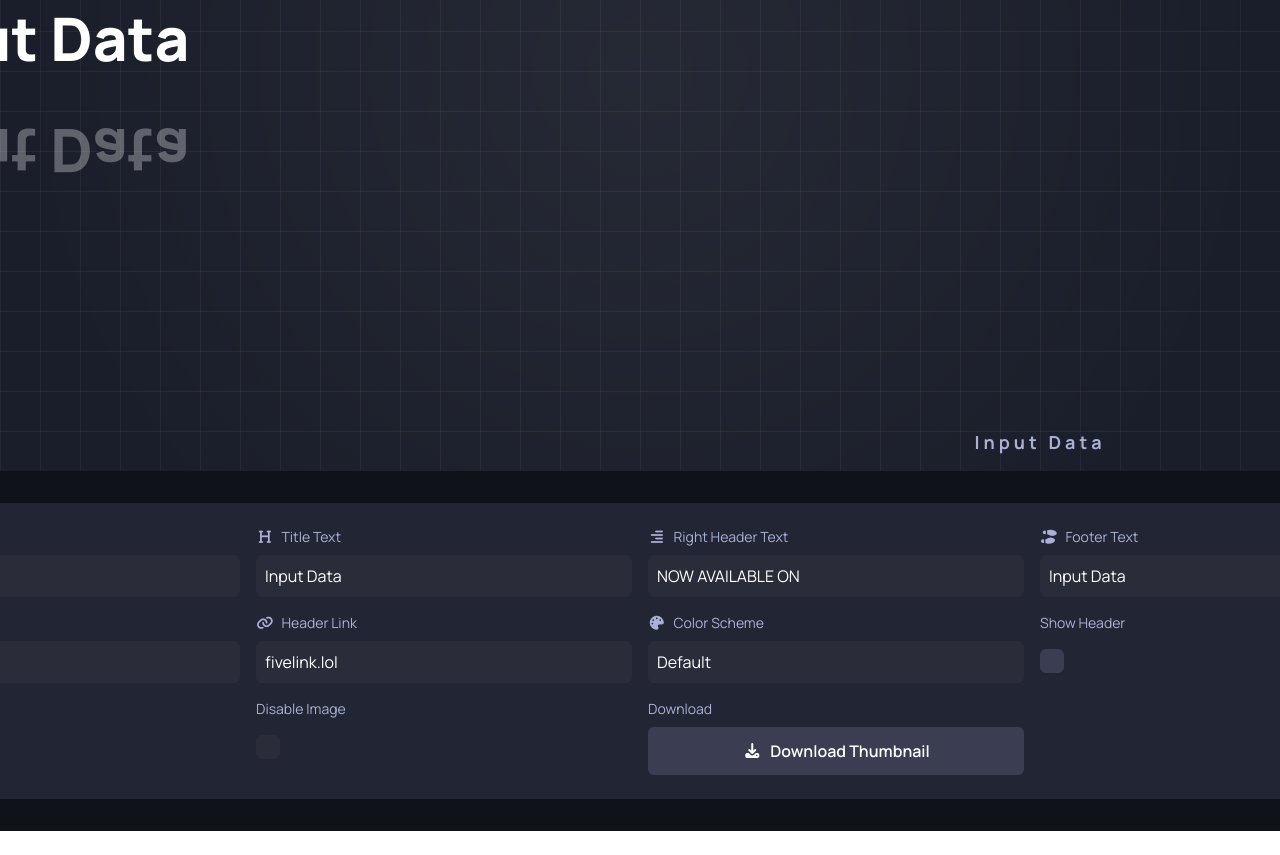
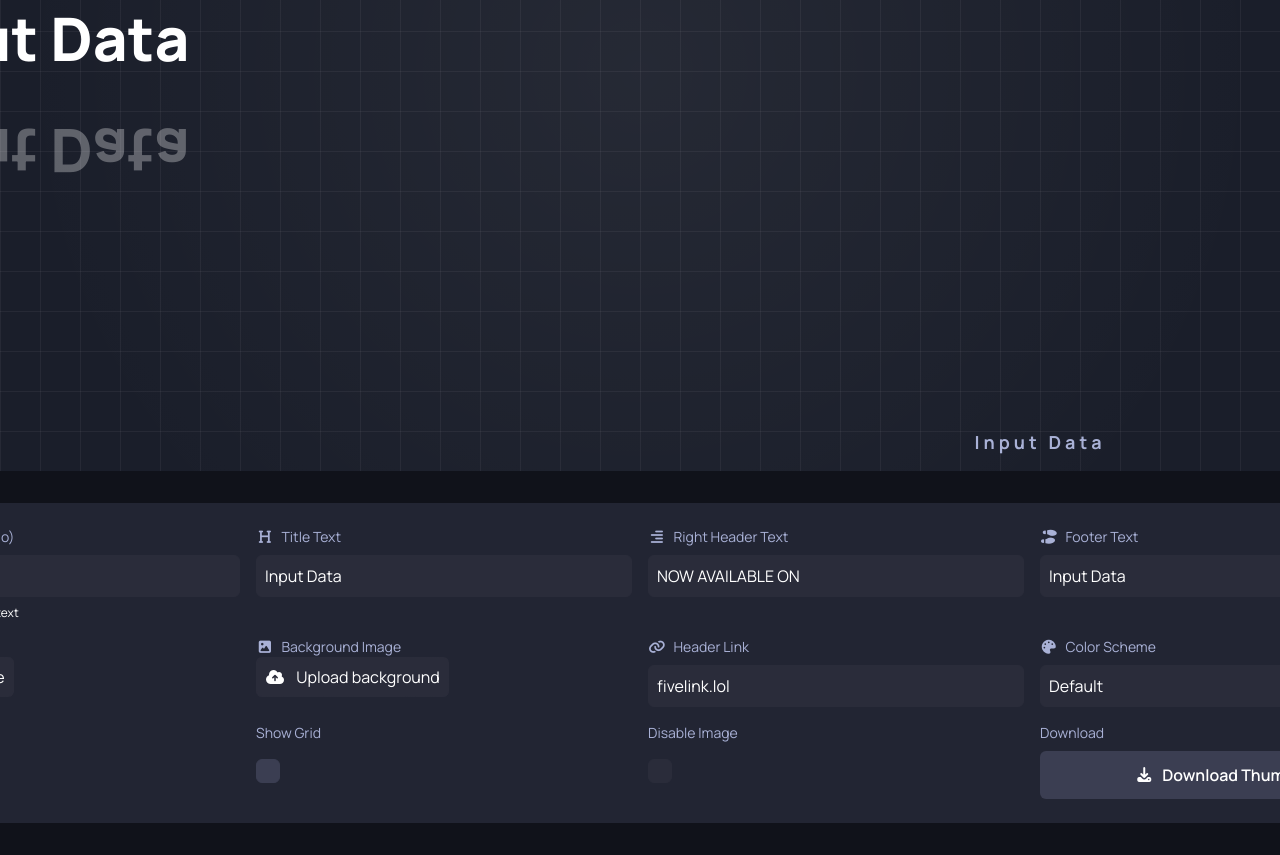
Before and after one commit to gtolontop/thumbnails-maker, a Vue app: page / in a window 1280 px wide. Shown: the part 361-1216 px from the top of the page. Before the commit the page ends 1192 px from the top, so only its background shows below. Built offline with nearby package versions, Linux system fonts and the light colour scheme.

Commit message:
feat: enhance ThumbnailControls with logo upload option and improved image handling

```diff
--- a/src/components/controls/ThumbnailControls.vue
+++ b/src/components/controls/ThumbnailControls.vue
@@ -1,10 +1,12 @@
 <template>
   <div class="controls grid grid-cols-4 gap-4 bg-[var(--controls-bg-color)] p-6 rounded-xl w-[1600px] box-border transition-colors duration-300">
     <div class="control-group flex flex-col">
-      <label for="handle-text" class="mb-2 text-sm text-[var(--thumbnail-secondary-text-color)]">
-        <i class="fas fa-at mr-2"></i>Handle Text
+      <label class="mb-2 text-sm text-[var(--thumbnail-secondary-text-color)]">
+        <i class="fas fa-at mr-2"></i>Handle (Text/Logo)
       </label>
+      <div class="space-y-2">
         <input
+          v-if="!configStore.useHandleLogo"
           id="handle-text"
           type="text"
           :value="configStore.handleText"
@@ -12,6 +14,22 @@
           class="w-full p-2 rounded-md border border-[var(--input-border-color)] bg-[var(--input-bg-color)] text-[var(--input-text-color)] font-['Manrope']"
           placeholder="Enter handle text"
         />
+        <FileUpload
+          v-if="configStore.useHandleLogo"
+          id="handle-logo"
+          label="Upload logo"
+          accept="image/*"
+          @fileSelected="updateHandleLogo"
+        />
+        <label class="flex items-center gap-2 text-xs">
+          <input
+            type="checkbox"
+            v-model="configStore.useHandleLogo"
+            class="appearance-none relative w-4 h-4 bg-[var(--input-bg-color)] border border-[var(--input-border-color)] rounded cursor-pointer checked:bg-[var(--button-primary-bg-color)] checked:border-[var(--button-primary-bg-color)] checked:after:content-[''] checked:after:absolute checked:after:top-0.5 checked:after:left-1.5 checked:after:w-[3px] checked:after:h-[7px] checked:after:border-solid checked:after:border-[var(--input-text-color)_0_2px_2px_0] checked:after:rotate-45"
+          />
+          Use logo instead of text
+        </label>
+      </div>
     </div>
 
     <div class="control-group flex flex-col">
@@ -57,16 +75,26 @@
     </div>
 
     <div class="control-group flex flex-col">
-      <label for="image-url" class="mb-2 text-sm text-[var(--thumbnail-secondary-text-color)]">
-        <i class="fas fa-image mr-2"></i>Image URL
+      <label class="mb-2 text-sm text-[var(--thumbnail-secondary-text-color)]">
+        <i class="fas fa-image mr-2"></i>Image
       </label>
-      <input
-        id="image-url"
-        type="text"
-        :value="configStore.imageUrl"
-        @input="updateImageUrl"
-        class="w-full p-2 rounded-md border border-[var(--input-border-color)] bg-[var(--input-bg-color)] text-[var(--input-text-color)] font-['Manrope']"
-        placeholder="Enter image URL"
+      <FileUpload
+        id="main-image"
+        label="Upload image"
+        accept="image/*"
+        @fileSelected="updateMainImage"
+      />
+    </div>
+
+    <div class="control-group flex flex-col">
+      <label class="mb-2 text-sm text-[var(--thumbnail-secondary-text-color)]">
+        <i class="fas fa-image mr-2"></i>Background Image
+      </label>
+      <FileUpload
+        id="background-image"
+        label="Upload background"
+        accept="image/*"
+        @fileSelected="updateBackgroundImage"
       />
     </div>
 
@@ -130,6 +158,7 @@
 <script setup lang="ts">
 import DownloadButton from './DownloadButton.vue'
 import ColorScheme from './ColorScheme.vue'
+import FileUpload from './FileUpload.vue'
 import type { Theme } from '../../stores/savedThemes'
 import { useConfigStore } from '../../stores/configStore'
 
@@ -177,11 +206,6 @@ function updateFooterText(event: Event) {
 function updateImageUrl(event: Event) {
   const target = event.target as HTMLInputElement
   configStore.imageUrl = target.value
-}
-
-function updateHeaderText(event: Event) {
-  const target = event.target as HTMLInputElement
-  configStore.headerText = target.value
 }
 
 function updateHeaderLinkText(event: Event) {
```
Lines whose indentation alone changed are shown as unchanged.
